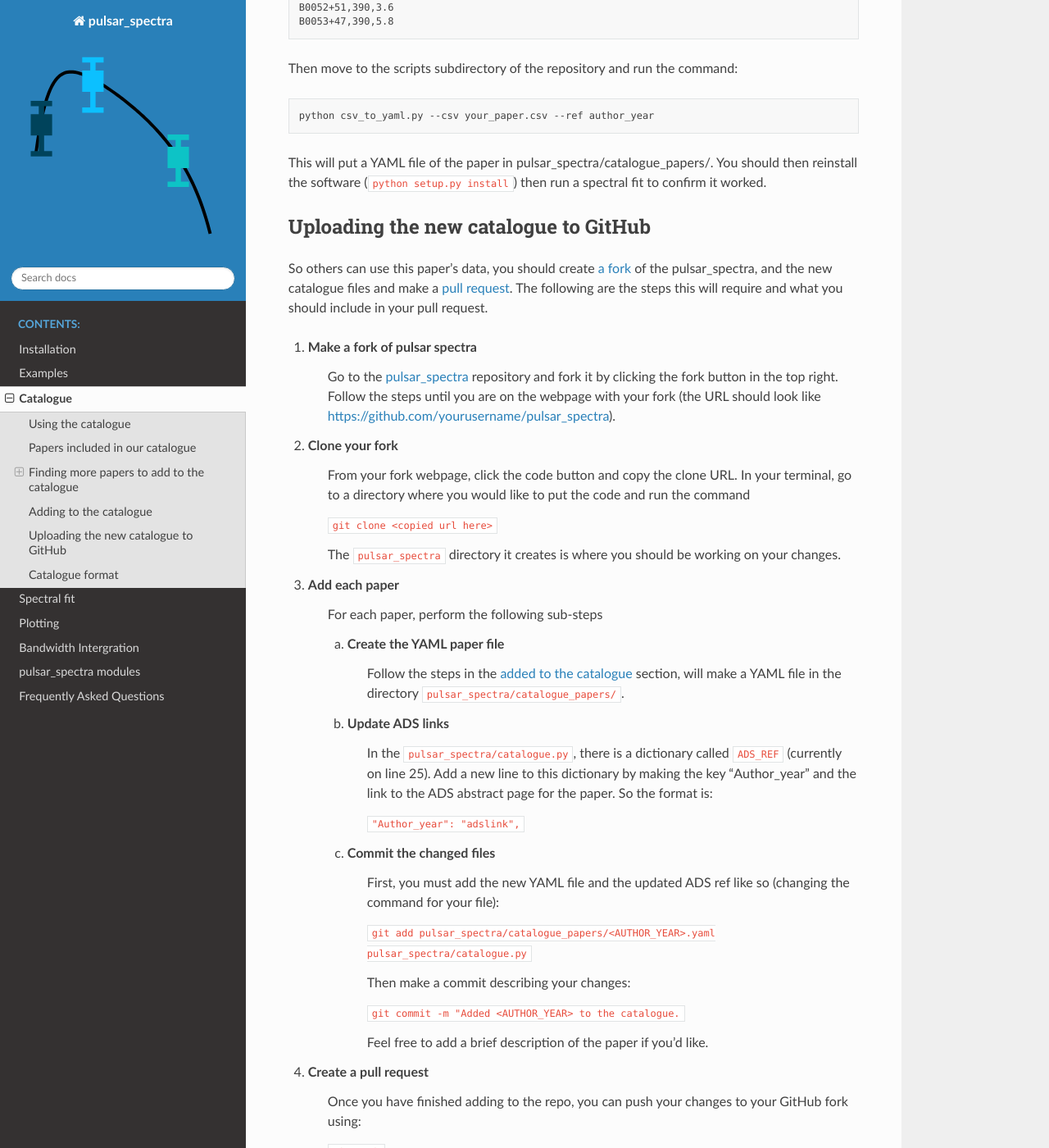
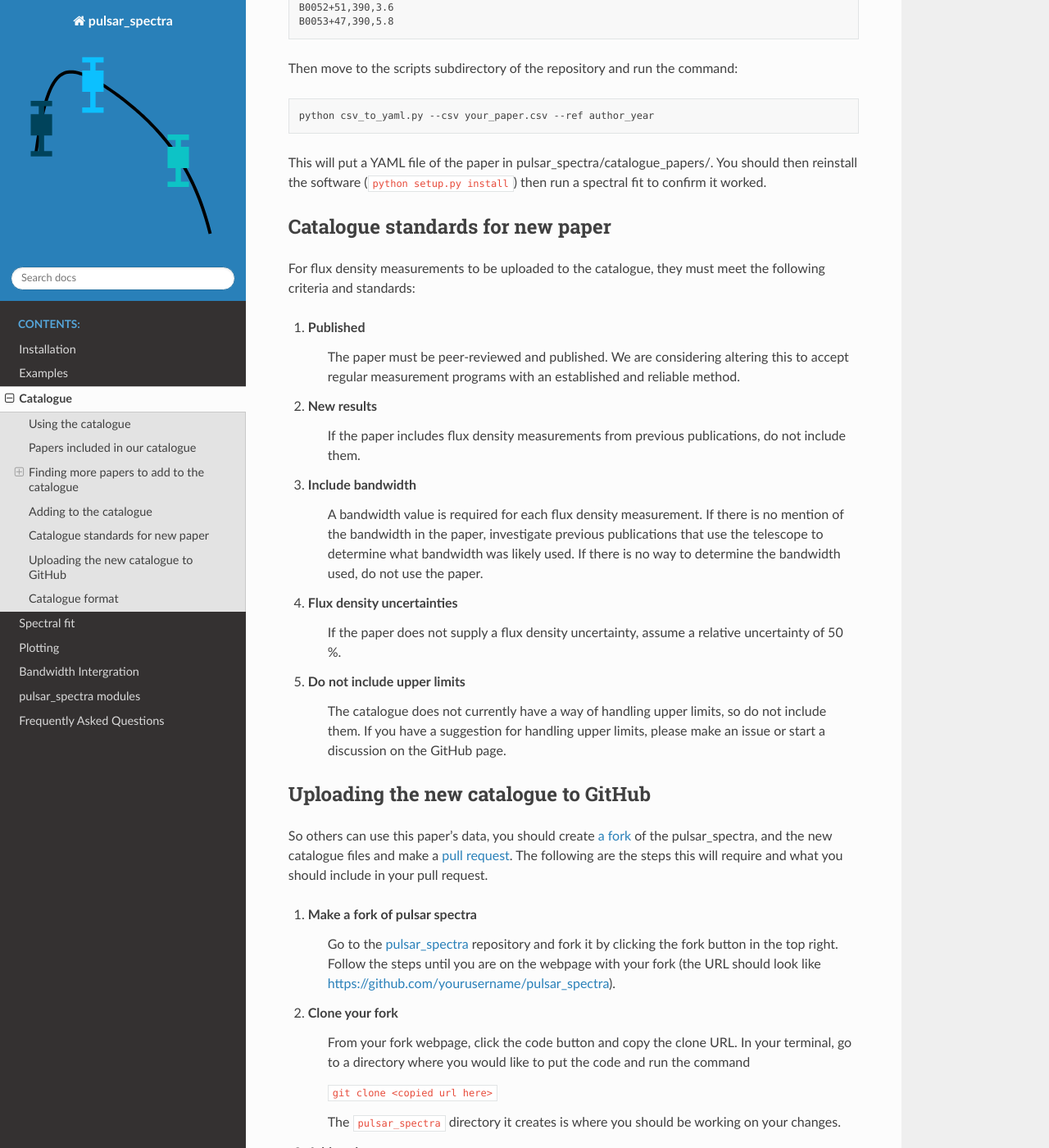
Before and after one commit to NickSwainston/pulsar_spectra, a Sphinx documentation site: the page built from docs/catalogue.rst, in a window 1280 px wide and 1400 px high, scrolled down 5349 px. Shown: the whole window at 82% size. Built offline with Sphinx 7.4.7 and the Read the Docs theme 2.0.0, drawn with Linux system fonts in a browser that asks for light colours.

Commit message:
Added catalogue standards to the docs

```diff
--- a/docs/catalogue.rst
+++ b/docs/catalogue.rst
@@ -223,6 +223,30 @@ This will put a YAML file of the paper in pulsar_spectra/catalogue_papers/.
 You should then reinstall the software (:code:`python setup.py install`) then run a spectral fit to confirm it worked.
 
 
+Catalogue standards for new paper
+---------------------------------
+For flux density measurements to be uploaded to the catalogue, they must meet the following criteria and standards:
+
+1. Published
+    The paper must be peer-reviewed and published.
+    We are considering altering this to accept regular measurement programs with an established and reliable method.
+
+2. New results
+    If the paper includes flux density measurements from previous publications, do not include them.
+
+3. Include bandwidth
+    A bandwidth value is required for each flux density measurement.
+    If there is no mention of the bandwidth in the paper, investigate previous publications that use the telescope to determine what bandwidth was likely used.
+    If there is no way to determine the bandwidth used, do not use the paper.
+
+4. Flux density uncertainties
+    If the paper does not supply a flux density uncertainty, assume a relative uncertainty of 50 %.
+
+5. Do not include upper limits
+    The catalogue does not currently have a way of handling upper limits, so do not include them.
+    If you have a suggestion for handling upper limits, please make an issue or start a discussion on the GitHub page.
+
+
 Uploading the new catalogue to GitHub
 -------------------------------------
 So others can use this paper's data, you should create `a fork <https://docs.github.com/en/get-started/quickstart/fork-a-repo>`_ of the pulsar_spectra,
```
